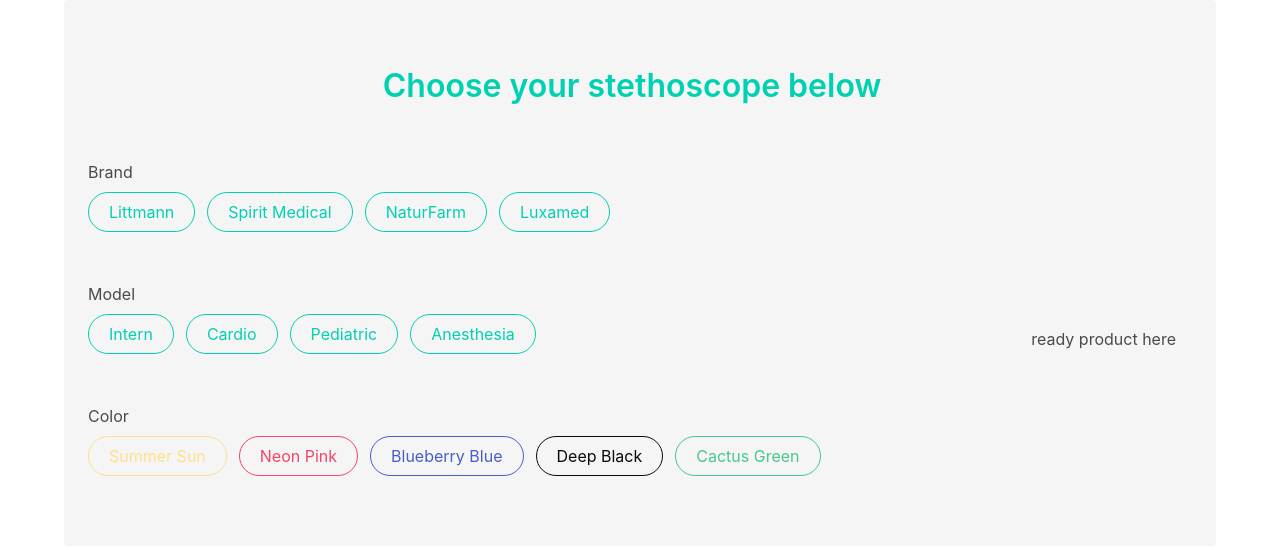
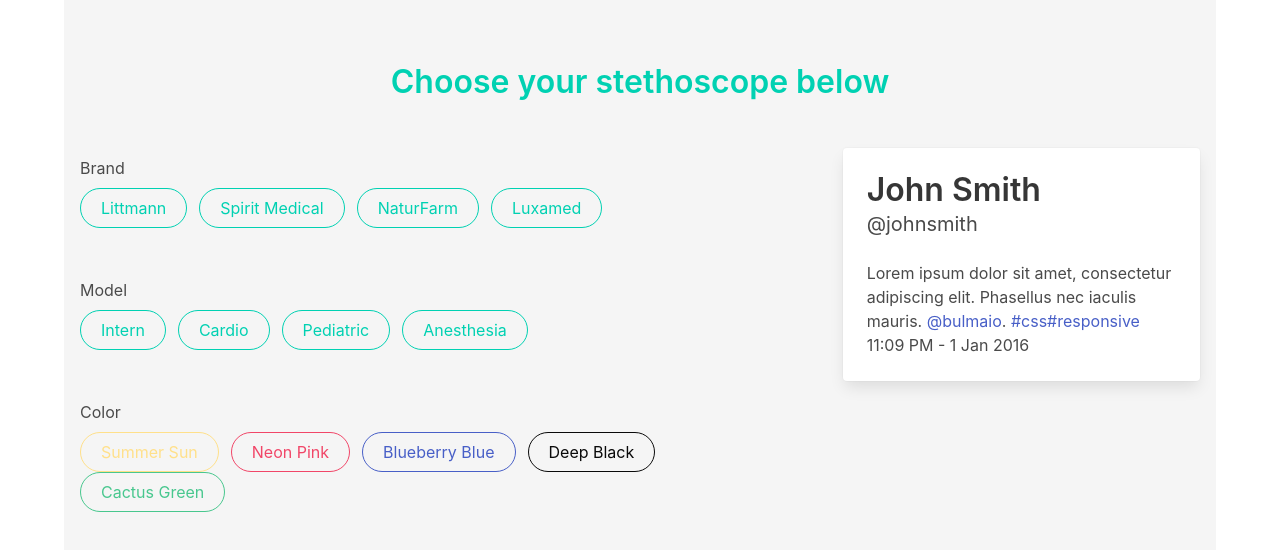
Before and after one commit to Sonickers/stethoscope-configurator-vue, a Vue app: page / in a window 1280 px wide. Shown: the top 550 px of the page. Built offline with nearby package versions, Linux system fonts and the light colour scheme.

Commit message:
Add active buttons

```diff
--- a/src/components/configurator.vue
+++ b/src/components/configurator.vue
@@ -1,18 +1,13 @@
 <template>
-    <div class="container">
-        <div class="notification">
-            <header-title/>
-            <nav class="level">
-                <div class="level-left">
-                    <div class="level-item">
-                        <forms/>
-                    </div>
-                </div>
-
-                <div class="level-right">
-                    <result-product/>
-                </div>
-            </nav>
+    <div class="container has-background-light py-4 px-4">
+        <header-title/>
+        <div class="columns">
+            <div class="column is-two-thirds">
+                <forms/>
+            </div>
+            <div class="column">
+                <result-product/>
+            </div>
         </div>
     </div>
 </template>
--- a/src/components/forms.vue
+++ b/src/components/forms.vue
@@ -1,8 +1,8 @@
 <template>
     <div class="pt-2">
-        <brand :brands="brands"/>
-        <model :models="models"/>
-        <color :colors="colors"/>
+        <brand :brands="brands" :active="activeBrand" @selected="selectActiveBrand" />
+        <model :models="models" :active="activeModel" @selected="selectActiveModel" />
+        <color :colors="colors" :active="activeColor" @selected="selectActiveColor" />
     </div>
 </template>
 
@@ -19,18 +19,21 @@
     },
     data() {
         return {
+            activeBrand: null,
             brands: [
                 { id: 1, name: "Littmann", cost: 150 },
                 { id: 2, name: "Spirit Medical", cost: 130 },
                 { id: 3, name: "NaturFarm", cost: 95 },
                 { id: 4, name: "Luxamed", cost: 75 }
             ],
+            activeModel: null,
             models: [
                 { id: 1, name: "Intern", cost: 40 },
                 { id: 2, name: "Cardio", cost: 60 },
                 { id: 3, name: "Pediatric", cost: 30 },
                 { id: 4, name: "Anesthesia", cost: 25 }
             ],
+            activeColor: null,
             colors: [
                 { id: 1, name: "Summer Sun", color: "is-warning" },
                 { id: 2, name: "Neon Pink", color: "is-danger" },
@@ -39,6 +42,17 @@
                 { id: 5, name: "Cactus Green", color: "is-success" }
             ]
         }
+    },
+    methods: {
+        selectActiveBrand(brand) {
+            this.activeBrand =  brand
+        },
+        selectActiveModel(model) {
+            this.activeModel =  model
+        },
+        selectActiveColor(color) {
+            this.activeColor =  color
+        }
     }
 }
 </script>
--- a/src/components/forms/brand.vue
+++ b/src/components/forms/brand.vue
@@ -1,17 +1,24 @@
 <template>
-    <div>
-        <h2 class="pb-2">Brand</h2>
-        <div class="control">
-            <button class="button mr-3 is-rounded is-outlined is-primary" v-for="brand in brands" :key="brand.id"> {{ brand.name }} </button>
-            <hr>
-        </div>
+  <div>
+    <h2 class="pb-2">Brand</h2>
+    <div class="control">
+      <button
+        class="button mr-3 is-rounded is-primary"
+        :class="{ 'is-active' :active && active.id == brand.id, 'is-outlined': !active || active.id != brand.id }"
+        v-for="brand in brands"
+        :key="brand.id"
+        @click="$emit('selected', brand)"
+      >{{ brand.name }}</button>
+      <hr />
     </div>
+  </div>
 </template>
 
 <script>
 export default {
-    props: {
-        brands: Array
-    }
-}
+  props: {
+    brands: Array,
+    active: Object
+  },
+};
 </script>
--- a/src/components/forms/color.vue
+++ b/src/components/forms/color.vue
@@ -11,7 +11,8 @@
 <script>
 export default {
     props: {
-        colors: Array
+        colors: Array,
+        active: Object
     }
 }
 </script>
--- a/src/components/forms/model.vue
+++ b/src/components/forms/model.vue
@@ -1,17 +1,24 @@
 <template>
-    <div>
-        <h2 class="pb-2">Model</h2>
-        <div class="control">
-            <button class="button mr-3 is-rounded is-outlined is-primary" v-for="model in models" :key="model.id"> {{ model.name }} </button>
-            <hr>
-        </div>
+  <div>
+    <h2 class="pb-2">Model</h2>
+    <div class="control">
+      <button
+        class="button mr-3 is-rounded is-primary"
+        :class="{ 'is-active' :active && active.id == model.id, 'is-outlined': !active || active.id != model.id }"
+        v-for="model in models"
+        :key="model.id"
+        @click="$emit('selected', model)"
+      >{{ model.name }}</button>
+      <hr />
     </div>
+  </div>
 </template>
 
 <script>
 export default {
-    props: {
-        models: Array
-    }
-}
+  props: {
+    models: Array,
+    active: Object,
+  },
+};
 </script>
--- a/src/components/result-product.vue
+++ b/src/components/result-product.vue
@@ -1,3 +1,24 @@
 <template>
-    <div>ready product here</div>
+  <div class="card">
+    <div class="card-image">
+    </div>
+    <div class="card-content">
+      <div class="media">
+        <div class="media-content">
+          <p class="title">John Smith</p>
+          <p class="subtitle">@johnsmith</p>
+        </div>
+      </div>
+
+      <div class="content">
+        Lorem ipsum dolor sit amet, consectetur adipiscing elit.
+        Phasellus nec iaculis mauris.
+        <a>@bulmaio</a>.
+        <a href="#">#css</a>
+        <a href="#">#responsive</a>
+        <br />
+        <time datetime="2016-1-1">11:09 PM - 1 Jan 2016</time>
+      </div>
+    </div>
+  </div>
 </template>
```
